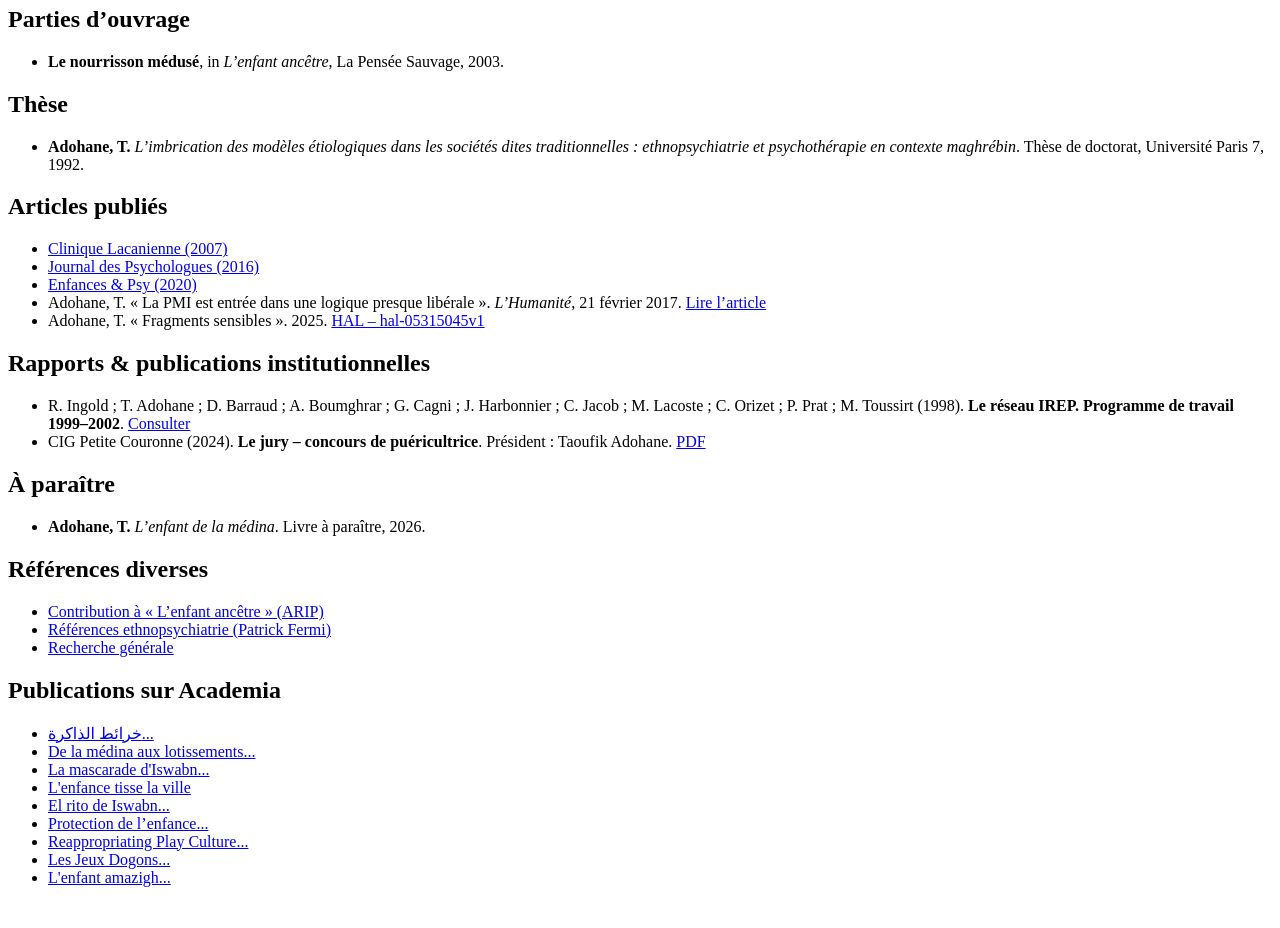
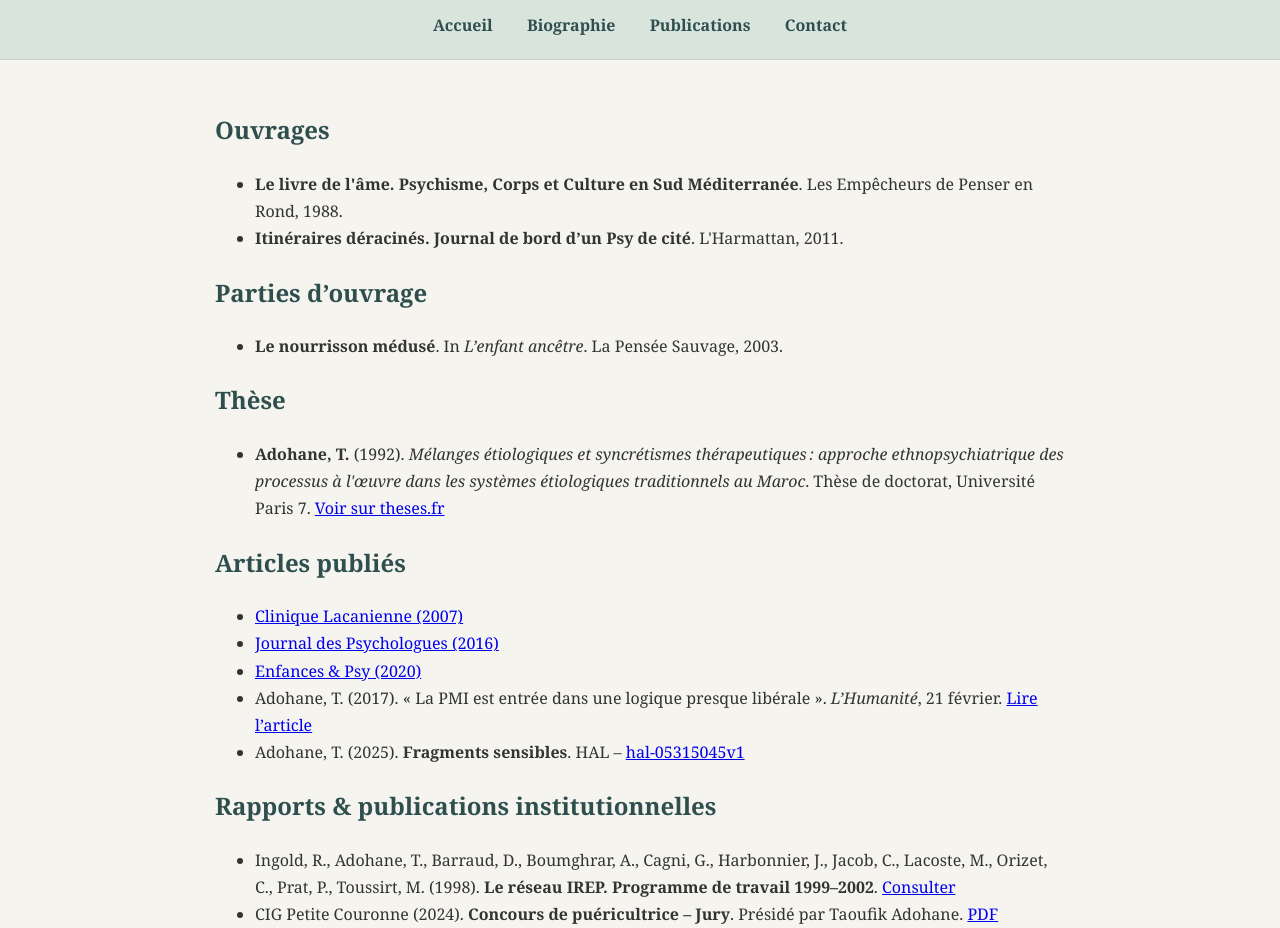
Before and after one commit to adohane/Taoufik-ADOHANE-, a plain HTML site: page publications.html in a window 1280 px wide. Shown: the part 105-1033 px from the top of the page. Before the commit the page ends 1008 px from the top, so only its background shows below. Drawn offline with Linux system fonts and the light colour scheme.

Commit message:
Update publications.html

```diff
--- a/publications.html
+++ b/publications.html
@@ -1,22 +1,41 @@
+<!DOCTYPE html>
+<html lang="fr">
+<head>
+    <meta charset="UTF-8">
+    <title>Publications – Taoufik Adohane</title>
+    <link rel="stylesheet" href="style.css">
+</head>
+<body>
+
+<header>
+    <h1>Publications</h1>
+    <nav>
+        <a href="index.html">Accueil</a>
+        <a href="biographie.html">Biographie</a>
+        <a href="publications.html">Publications</a>
+        <a href="contact.html">Contact</a>
+    </nav>
+</header>
+
 <div class="container">
 
     <h2>Ouvrages</h2>
     <ul>
-        <li><strong>Le livre de l'âme. Psychisme, Corps et Culture en Sud Méditerranée</strong>, Les Empêcheurs de Penser en Rond, 1988.</li>
-        <li><strong>Itinéraires déracinés. Journal de bord d’un Psy de cité</strong>, L'Harmattan, 2011.</li>
+        <li><strong>Le livre de l'âme. Psychisme, Corps et Culture en Sud Méditerranée</strong>. Les Empêcheurs de Penser en Rond, 1988.</li>
+        <li><strong>Itinéraires déracinés. Journal de bord d’un Psy de cité</strong>. L'Harmattan, 2011.</li>
     </ul>
 
     <h2>Parties d’ouvrage</h2>
     <ul>
-        <li><strong>Le nourrisson médusé</strong>, in <em>L’enfant ancêtre</em>, La Pensée Sauvage, 2003.</li>
+        <li><strong>Le nourrisson médusé</strong>. In <em>L’enfant ancêtre</em>. La Pensée Sauvage, 2003.</li>
     </ul>
 
     <h2>Thèse</h2>
     <ul>
         <li>
-            <strong>Adohane, T.</strong>
-            <em>L’imbrication des modèles étiologiques dans les sociétés dites traditionnelles : ethnopsychiatrie et psychothérapie en contexte maghrébin</em>.
-            Thèse de doctorat, Université Paris 7, 1992.
+            <strong>Adohane, T.</strong> (1992). <em>Mélanges étiologiques et syncrétismes thérapeutiques : approche ethnopsychiatrique des processus à l'œuvre dans les systèmes étiologiques traditionnels au Maroc</em>.
+            Thèse de doctorat, Université Paris 7.
+            <a href="https://www.theses.fr/1992PA070015" target="_blank">Voir sur theses.fr</a>
         </li>
     </ul>
 
@@ -25,62 +44,65 @@
         <li><a href="https://shs.cairn.info/revue-la-clinique-lacanienne-2007-2-page-75?lang=fr">Clinique Lacanienne (2007)</a></li>
         <li><a href="https://shs.cairn.info/revue-le-journal-des-psychologues-2016-4-page-67?lang=fr">Journal des Psychologues (2016)</a></li>
         <li><a href="https://shs.cairn.info/revue-enfances-et-psy-2020-3-page-72?lang=fr">Enfances & Psy (2020)</a></li>
-
-        <!-- Article L’Humanité -->
         <li>
-            Adohane, T. « La PMI est entrée dans une logique presque libérale ».
-            <em>L’Humanité</em>, 21 février 2017.
+            Adohane, T. (2017). « La PMI est entrée dans une logique presque libérale ».
+            <em>L’Humanité</em>, 21 février.
             <a href="https://www.humanite.fr/societe/pmi/la-pmi-est-entree-dans-une-logique-presque-liberale">Lire l’article</a>
         </li>
-
-        <!-- Article sur Han (désormais publié) -->
         <li>
-            Adohane, T. « Fragments sensibles ».
-            2025.
-            <a href="https://hal.science/hal-05315045">HAL – hal-05315045v1</a>
+            Adohane, T. (2025). <strong>Fragments sensibles</strong>.
+            HAL – <a href="https://hal.science/hal-05315045v1">hal-05315045v1</a>
         </li>
     </ul>
 
     <h2>Rapports & publications institutionnelles</h2>
     <ul>
         <li>
-            R. Ingold ; T. Adohane ; D. Barraud ; A. Boumghrar ; G. Cagni ; J. Harbonnier ;
-            C. Jacob ; M. Lacoste ; C. Orizet ; P. Prat ; M. Toussirt (1998).
+            Ingold, R., Adohane, T., Barraud, D., Boumghrar, A., Cagni, G., Harbonnier, J., Jacob, C.,
+            Lacoste, M., Orizet, C., Prat, P., Toussirt, M. (1998).
             <strong>Le réseau IREP. Programme de travail 1999–2002</strong>.
             <a href="https://bdoc.ofdt.fr/index.php?lvl=more_results&autolevel1=1">Consulter</a>
         </li>
 
         <li>
             CIG Petite Couronne (2024).
-            <strong>Le jury – concours de puéricultrice</strong>.
-            Président : Taoufik Adohane.
+            <strong>Concours de puéricultrice – Jury</strong>.
+            Présidé par Taoufik Adohane.
             <a href="https://www.cig929394.fr/files/puericultrice">PDF</a>
         </li>
     </ul>
 
     <h2>À paraître</h2>
     <ul>
-        <li><strong>Adohane, T.</strong> <em>L’enfant de la médina</em>. Livre à paraître, 2026.</li>
+        <li>
+            Adohane, T. (2026). <strong>L’enfant de la médina</strong>. Livre à paraître.
+        </li>
     </ul>
 
     <h2>Références diverses</h2>
     <ul>
-        <li><a href="https://arip.fr/livre/l-enfant-ancetre">Contribution à « L’enfant ancêtre » (ARIP)</a></li>
-        <li><a href="http://patrick.fermi.free.fr/ethnopsy.htm">Références ethnopsychiatrie (Patrick Fermi)</a></li>
-        <li><a href="https://www.google.com/search?q=adohane">Recherche générale</a></li>
+        <li><a href="https://arip.fr/livre/l-enfant-ancetre">Contribution : <em>L’enfant ancêtre</em> (ARIP)</a></li>
+        <li><a href="http://patrick.fermi.free.fr/ethnopsy.htm">Références en ethnopsychiatrie (Patrick Fermi)</a></li>
     </ul>
 
     <h2>Publications sur Academia</h2>
     <ul>
-        <li><a href="https://www.academia.edu/144411084/">خرائط الذاكرة...</a></li>
-        <li><a href="https://www.academia.edu/144190064/">De la médina aux lotissements...</a></li>
-        <li><a href="https://www.academia.edu/20352120/">La mascarade d'Iswabn...</a></li>
+        <li><a href="https://www.academia.edu/144411084/">خرائط الذاكرة…</a></li>
+        <li><a href="https://www.academia.edu/144190064/">De la médina aux lotissements…</a></li>
+        <li><a href="https://www.academia.edu/20352120/">La mascarade d'Iswabn…</a></li>
         <li><a href="https://www.academia.edu/144147605/">L'enfance tisse la ville</a></li>
-        <li><a href="https://www.academia.edu/143953762/">El rito de Iswabn...</a></li>
-        <li><a href="https://www.academia.edu/143938535/">Protection de l’enfance...</a></li>
-        <li><a href="https://www.academia.edu/143273194/">Reappropriating Play Culture...</a></li>
-        <li><a href="https://www.academia.edu/143272889/">Les Jeux Dogons...</a></li>
-        <li><a href="https://www.academia.edu/143223251/">L'enfant amazigh...</a></li>
+        <li><a href="https://www.academia.edu/143953762/">El rito de Iswabn…</a></li>
+        <li><a href="https://www.academia.edu/143938535/">Protection de l’enfance…</a></li>
+        <li><a href="https://www.academia.edu/143273194/">Reappropriating Play Culture…</a></li>
+        <li><a href="https://www.academia.edu/143272889/">Les Jeux Dogons…</a></li>
+        <li><a href="https://www.academia.edu/143223251/">L'enfant amazigh…</a></li>
     </ul>
 
 </div>
+
+<footer>
+    © 2025 Taoufik Adohane – Tous droits réservés
+</footer>
+
+</body>
+</html>
```
